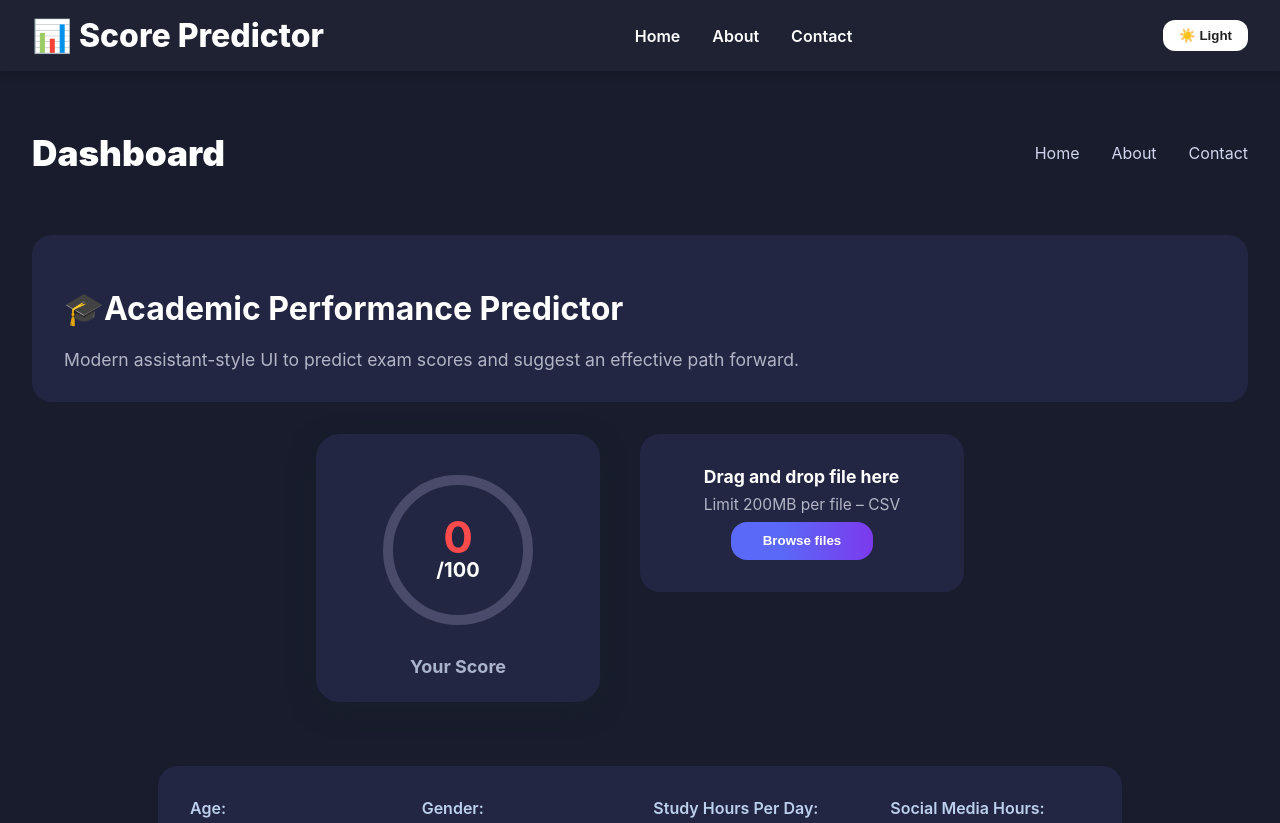
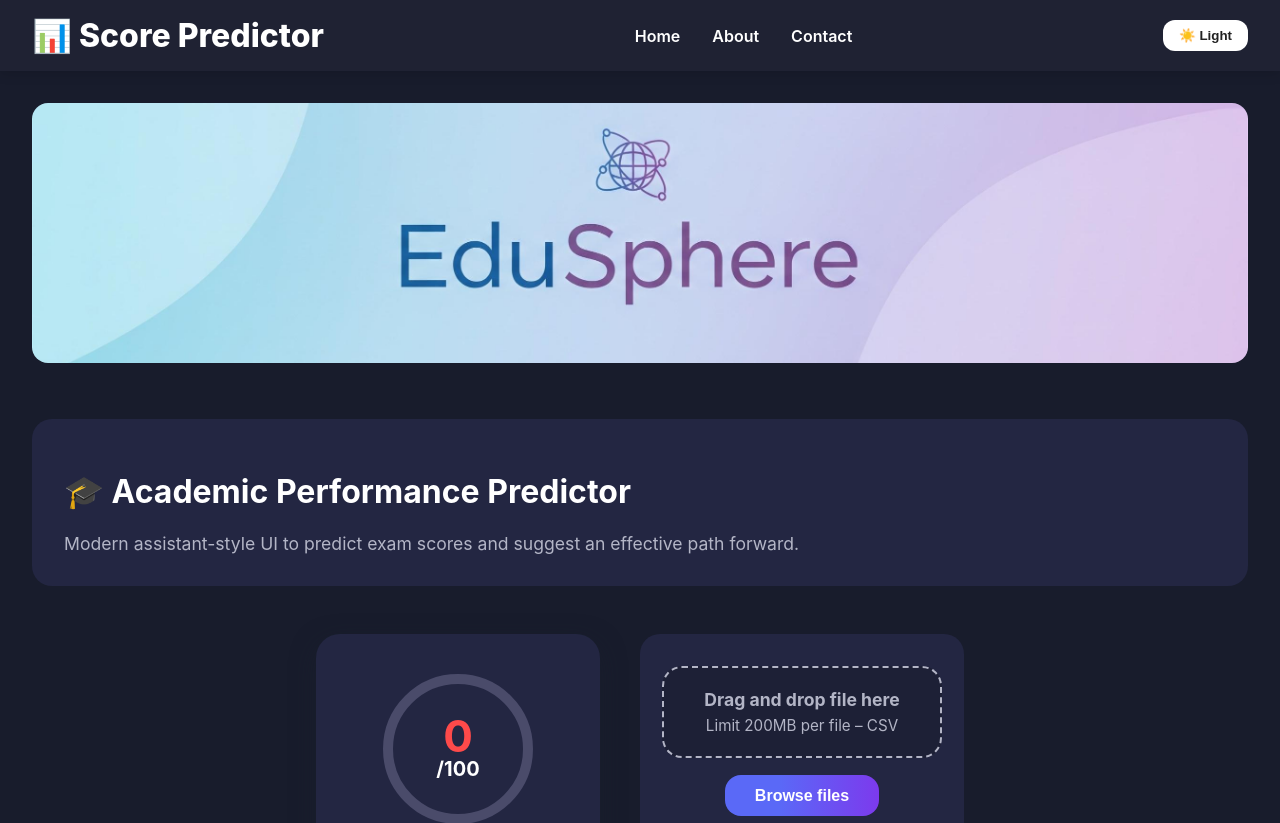
Before and after one commit to Pritam-Mondal18/academic-performance-app-2.O, a React (Vite) app in the folder frontend/: page / in a window 1280 px wide. Shown: the top 823 px of the page. Built offline with nearby package versions, Linux system fonts and the light colour scheme.

Commit message:
separate DashboardMain, GaugeCarde jsx and css files

```diff
--- /dev/null
+++ b/frontend/src/components/DashboardMain.css
@@ -0,0 +1,97 @@
+.dashboard-main {
+  display: flex;
+  flex-direction: column;
+  gap: 2rem;
+}
+
+/* Banner */
+.banner-img {
+  width: 100%;
+  max-height: 260px;
+  object-fit: cover;
+  border-radius: 16px;
+  margin-bottom: 1.5rem;
+}
+
+/* Title card */
+.title-card {
+  border-radius: 20px;
+  padding: 2rem;
+  margin-bottom: 1rem;
+}
+.title-card.dark {
+  background: #232642;
+  color: #fff;
+}
+.title-card.light {
+  background: #f5f5f5;
+  color: #222;
+}
+.title-card .subtitle {
+  font-size: 1.1rem;
+  color: #b3b5c6;
+}
+
+/* Content row */
+.content-row {
+  display: flex;
+  gap: 2.5rem;
+  align-items: flex-start;
+  justify-content: center;
+  margin-bottom: 2rem;
+  flex-wrap: wrap;
+}
+
+/* Upload card */
+.upload-card {
+  border-radius: 20px;
+  padding: 2rem;
+  min-width: 260px;
+  display: flex;
+  flex-direction: column;
+  align-items: center;
+}
+.upload-card.dark {
+  background: #232642;
+  color: #fff;
+}
+.upload-card.light {
+  background: #fff;
+  color: #222;
+  border: 1px solid #ddd;
+}
+
+.upload-box {
+  border: 2.5px dashed #b3b5c6;
+  border-radius: 20px;
+  padding: 1.3rem;
+  text-align: center;
+  background: rgba(25, 26, 42, 0.5);
+  color: #b3b5c6;
+  margin-bottom: 1.1rem;
+  width: 90%;
+}
+.upload-title {
+  font-size: 1.1rem;
+  font-weight: 700;
+  color: inherit;
+}
+.upload-sub {
+  font-size: 0.95rem;
+  margin-top: 0.4rem;
+}
+
+.upload-btn {
+  padding: 0.7rem 1.85rem;
+  background: linear-gradient(90deg, #5a69f7 35%, #7c3aed 100%);
+  color: #fff;
+  border: none;
+  border-radius: 16px;
+  font-size: 1rem;
+  font-weight: 700;
+  cursor: pointer;
+  transition: background 0.25s;
+}
+.upload-btn:hover {
+  background: linear-gradient(90deg, #7c3aed 35%, #5a69f7 100%);
+}
--- a/frontend/src/components/DashboardMain.jsx
+++ b/frontend/src/components/DashboardMain.jsx
@@ -1,103 +1,32 @@
 import React from "react";
 import GaugeCard from "./GaugeCard";
+import "./DashboardMain.css";
 
-const DashboardMain = ({ score = 0 }) => {
+const DashboardMain = ({ score = 0, darkMode }) => {
   return (
-    <div>
-      <nav
-        style={{
-          marginBottom: "2rem",
-          display: "flex",
-          justifyContent: "space-between",
-          alignItems: "center",
-        }}
-      >
-        <h2 style={{ fontWeight: 900, fontSize: "2.2rem", color: "#FFF" }}>
-          Dashboard
-        </h2>
-        <ul
-          style={{
-            display: "flex",
-            gap: "2rem",
-            listStyle: "none",
-            margin: 0,
-            padding: 0,
-          }}
-        >
-          <li style={{ color: "#d1d5ef", cursor: "pointer" }}>Home</li>
-          <li style={{ color: "#d1d5ef", cursor: "pointer" }}>About</li>
-          <li style={{ color: "#d1d5ef", cursor: "pointer" }}>Contact</li>
-        </ul>
-      </nav>
+    <div className="dashboard-main">
+      {/* Banner */}
+      <img src="/student_ban.jpg" alt="Student Banner" className="banner-img" />
 
-      <div
-        style={{
-          background: "#232642",
-          borderRadius: "20px",
-          padding: "2rem",
-          marginBottom: "2rem",
-        }}
-      >
-        <h1 style={{ color: "#FFF" }}>🎓Academic Performance Predictor</h1>
-        <div
-          className="subtitle"
-          style={{ color: "#b3b5c6", fontSize: "1.1rem" }}
-        >
+      {/* Title Card */}
+      <div className={`title-card ${darkMode ? "dark" : "light"}`}>
+        <h1>🎓 Academic Performance Predictor</h1>
+        <div className="subtitle">
           Modern assistant-style UI to predict exam scores and suggest an
           effective path forward.
         </div>
       </div>
 
-      <div
-        style={{
-          display: "flex",
-          gap: "2.5rem",
-          alignItems: "flex-start",
-          justifyContent: "center",
-          marginBottom: "2rem",
-        }}
-      >
-        <GaugeCard value={score} maxValue={100} />
+      {/* Gauge + Upload */}
+      <div className="content-row">
+        <GaugeCard value={score} maxValue={100} darkMode={darkMode} />
 
-        <div
-          className="upload-card card"
-          style={{
-            background: "#232642",
-            borderRadius: "20px",
-            padding: "2rem",
-            minWidth: "260px",
-            display: "flex",
-            flexDirection: "column",
-            alignItems: "center",
-          }}
-        >
+        <div className={`upload-card ${darkMode ? "dark" : "light"}`}>
           <div className="upload-box">
-            <div style={{ fontSize: "1.1rem", fontWeight: 700, color: "#fff" }}>
-              Drag and drop file here
-            </div>
-            <div
-              style={{
-                fontSize: "0.97rem",
-                color: "#b3b5c6",
-                margin: "0.5rem 0",
-              }}
-            >
-              Limit 200MB per file – CSV
-            </div>
+            <div className="upload-title">Drag and drop file here</div>
+            <div className="upload-sub">Limit 200MB per file – CSV</div>
           </div>
-          <button
-            className="upload-btn"
-            style={{
-              background: "linear-gradient(90deg, #5a69f7 35%, #7c3aed 100%)",
-              color: "#fff",
-              padding: "0.7rem 2rem",
-              border: "none",
-              borderRadius: "16px",
-              fontWeight: 700,
-            }}
-          >
-            Browse files
-          </button>
+          <button className="upload-btn">Browse files</button>
         </div>
       </div>
     </div>
--- /dev/null
+++ b/frontend/src/components/GaugeCard.css
@@ -0,0 +1,29 @@
+.gauge-card {
+  border-radius: 24px;
+  padding: 24px 32px;
+  min-width: 220px;
+  min-height: 220px;
+  display: flex;
+  flex-direction: column;
+  justify-content: center;
+  align-items: center;
+  font-weight: 700;
+  box-shadow: 0 8px 24px rgba(26, 31, 43, 0.5);
+}
+
+.gauge-card.dark {
+  background: #232642;
+  color: #fd4a4a;
+}
+
+.gauge-card.light {
+  background: #fff;
+  color: #fd4a4a;
+  border: 1px solid #ddd;
+}
+
+.gauge-label {
+  margin-top: 16px;
+  font-size: 18px;
+  color: #aab4cc;
+}
--- a/frontend/src/components/GaugeCard.jsx
+++ b/frontend/src/components/GaugeCard.jsx
@@ -1,31 +1,17 @@
 import React from "react";
+import "./GaugeCard.css";
 
-const GaugeCard = ({ value = 0, maxValue = 100 }) => {
+const GaugeCard = ({ value = 0, maxValue = 100, darkMode }) => {
   const percentage = Math.min(Math.max(value, 0), maxValue) / maxValue;
   const radius = 70;
   const circumference = 2 * Math.PI * radius;
   const strokeDashoffset = circumference * (1 - percentage);
 
   return (
-    <div
-      style={{
-        backgroundColor: "#232642",
-        borderRadius: "24px",
-        padding: "24px 32px",
-        minWidth: 220,
-        minHeight: 220,
-        display: "flex",
-        flexDirection: "column",
-        justifyContent: "center",
-        alignItems: "center",
-        color: "#fd4a4a",
-        fontWeight: 700,
-        boxShadow: "0 8px 24px #1a1f2baa",
-      }}
-    >
+    <div className={`gauge-card ${darkMode ? "dark" : "light"}`}>
       <svg width={180} height={180}>
         <circle
-          stroke="#4a4b6a"
+          stroke={darkMode ? "#4a4b6a" : "#ccc"}
           fill="transparent"
           strokeWidth={10}
           r={radius}
@@ -63,21 +49,19 @@ const GaugeCard = ({ value = 0, maxValue = 100 }) => {
         >
           {Math.round(value)}
         </text>
-        {/* /100 BELOW SCORE */}
+        {/* /100 */}
         <text
           x="50%"
           y="62%"
           dominantBaseline="middle"
           textAnchor="middle"
           fontSize="20"
-          fill="#fff"
+          fill={darkMode ? "#fff" : "#333"}
         >
           /{maxValue}
         </text>
       </svg>
-      <span style={{ marginTop: 16, fontSize: 18, color: "#aab4cc" }}>
-        Your Score
-      </span>
+      <span className="gauge-label">Your Score</span>
     </div>
   );
 };
```
Also changed, not shown: frontend/public/student_ban.jpg (added).
